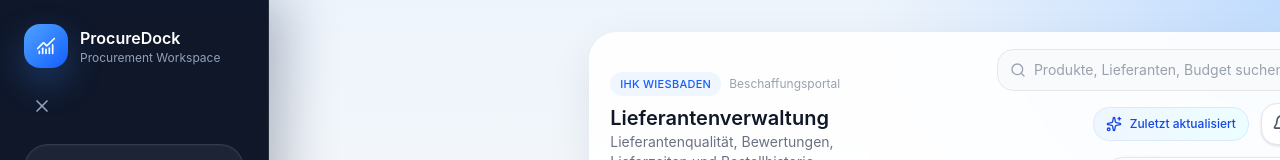
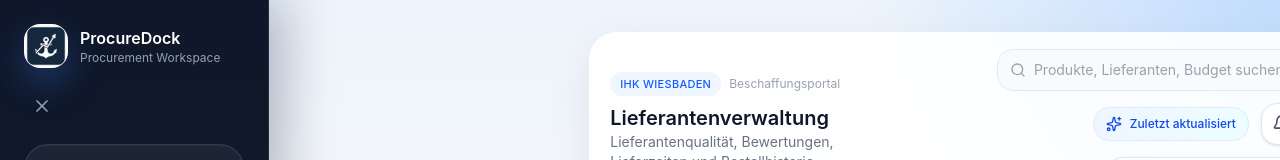
Before and after one commit to YounessBerkia/ProcureDock, a React (Vite) app in the folder frontend/: page /vendors in a window 1280 px wide. Shown: the top 160 px of the page. Built offline with nearby package versions, Linux system fonts and the light colour scheme; no server answers.

Commit message:
feat: add custom icon to sidebar and browser tab

```diff
--- a/frontend/index.html
+++ b/frontend/index.html
@@ -2,7 +2,7 @@
 <html lang="en">
   <head>
     <meta charset="UTF-8" />
-    <link rel="icon" type="image/svg+xml" href="/favicon.svg" />
+    <link rel="icon" type="image/png" href="/icon.png" />
     <meta name="viewport" content="width=device-width, initial-scale=1.0" />
     <title>ProcureDock</title>
   </head>
--- a/frontend/src/components/layout/Sidebar.tsx
+++ b/frontend/src/components/layout/Sidebar.tsx
@@ -1,6 +1,5 @@
 import { NavLink } from 'react-router-dom';
 import {
-  ChartNoAxesCombined,
   LayoutDashboard,
   ShoppingCart,
   Wallet,
@@ -9,6 +8,7 @@
   ChevronRight,
   Sparkles,
 } from 'lucide-react';
+import icon from '../../assets/icon.png';
 
 interface SidebarProps {
   isOpen: boolean;
@@ -47,8 +47,8 @@
       >
         <div className="flex h-20 items-center justify-between border-b border-white/10 px-5 lg:h-auto lg:flex-col lg:items-stretch lg:gap-5 lg:px-6 lg:py-6">
           <div className="flex items-center gap-3">
-            <div className="flex h-11 w-11 items-center justify-center rounded-2xl bg-gradient-to-br from-blue-400 to-blue-600 shadow-[0_14px_35px_rgba(59,130,246,0.32)]">
-              <ChartNoAxesCombined className="h-5 w-5 text-white" />
+            <div className="flex h-11 w-11 items-center justify-center rounded-2xl overflow-hidden shadow-[0_14px_35px_rgba(59,130,246,0.32)]">
+              <img src={icon} alt="ProcureDock" className="h-full w-full object-cover" />
             </div>
             <div>
               <p className="text-base font-semibold text-white">ProcureDock</p>
```
Also changed, not shown: frontend/public/icon.png (added), frontend/src/assets/icon.png (added).
